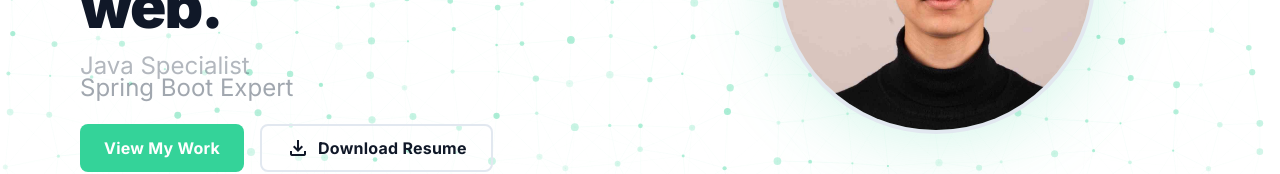
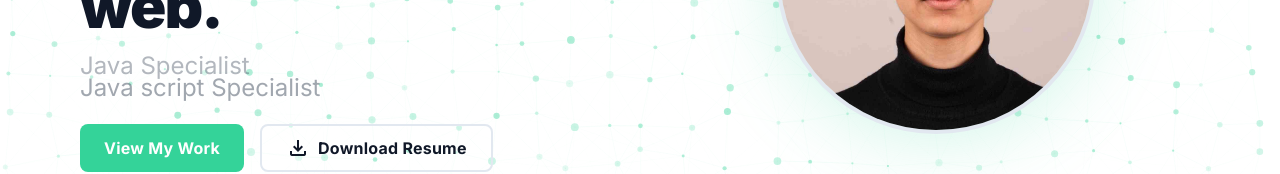
Before and after one commit to ismailbaoud/ismail-baoud-portfolio, a Next.js app: page / in a window 1280 px wide. Shown: the part 411-585 px from the top of the page. Built offline with nearby package versions, Linux system fonts and the light colour scheme.

Commit message:
feat: update job titles in HeroSection component

```diff
--- a/components/HeroSection.tsx
+++ b/components/HeroSection.tsx
@@ -15,7 +15,8 @@ export default function HeroSection() {
                 <div className="text-rotator relative">
                   <span>Full Stack Developer</span>
                   <span>Java Specialist</span>
-                  <span>Spring Boot Expert</span>
+                  <span>Java script Specialist</span>
+                  <span>Spring Boot Specialist</span>
                 </div>
               </div>
             </div>
```
